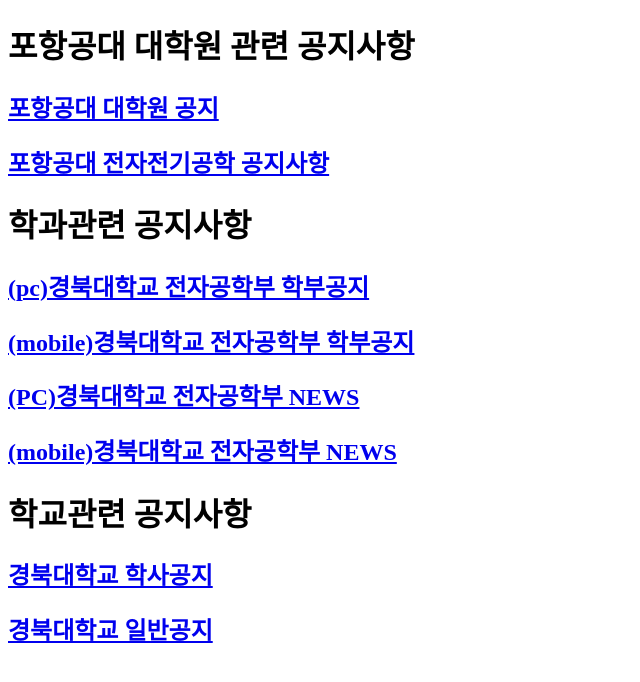
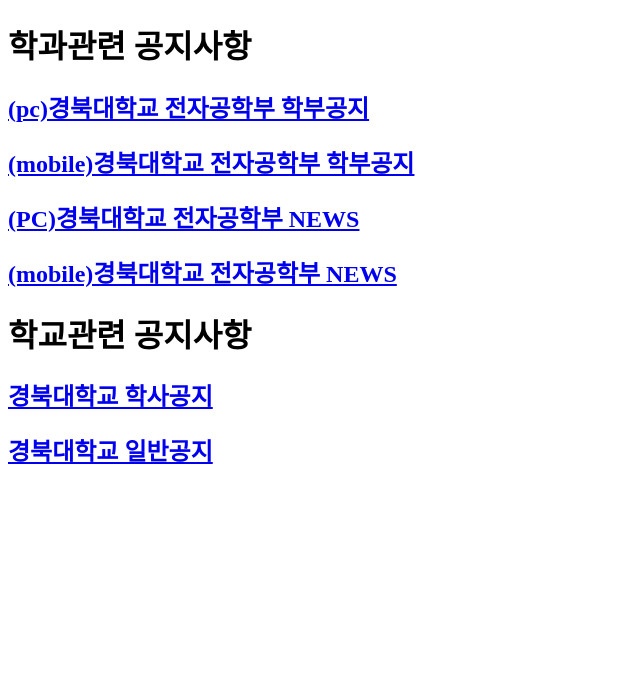
Before and after one commit to HUR-JY/HUR_page, a plain HTML site: page index.html in a window 1280 px wide. Shown: the whole page, without its empty margins (0-640 px from the left). Drawn offline with Linux system fonts and the light colour scheme.

Commit message:
Update index.html
remove about not using list

```diff
--- a/index.html
+++ b/index.html
@@ -4,15 +4,6 @@
         <title> HUR-JY Page </title>
     </head>
     <body>
-        <h1> 포항공대 대학원 관련 공지사항 </h1>
-        <div>
-            <h2>
-                <a href="https://adm-g.postech.ac.kr/category/board/notice/">포항공대 대학원 공지</a>
-            </h2>
-            <h2>
-                <a href="https://ee.postech.ac.kr/news/notice/">포항공대 전자전기공학 공지사항</a>
-            </h2>
-        </div>
         <h1> 학과관련 공지사항 </h1>
         <div>
             <h2>
```
